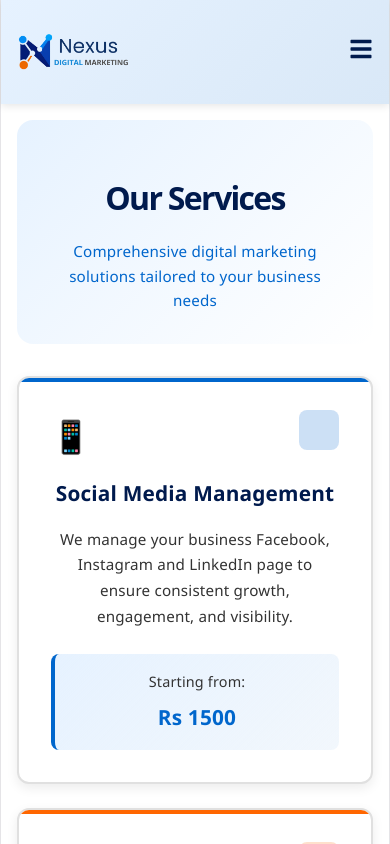
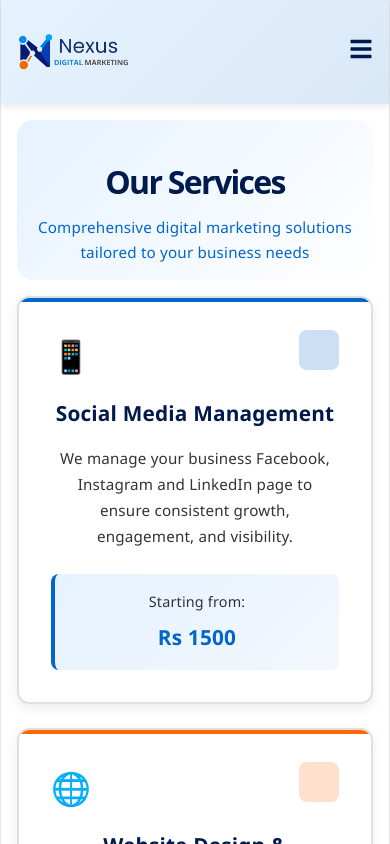
Before and after one commit to semamboccus-a11y/nexus-digital-marketing, a React (Vite) app: page / in a window 390 px wide. Both pictures are taken after a click on the button "Get Started". Shown: the top 844 px of the page. Built offline with nearby package versions, Linux system fonts and the light colour scheme.

Commit message:
Fix mobile spacing: reduce padding on Services and About Us headers for mobile devices

```diff
--- a/src/styles/AboutUs.css
+++ b/src/styles/AboutUs.css
@@ -212,8 +212,14 @@
 
 /* Responsive Design */
 @media (max-width: 768px) {
+  .about-header {
+    padding: 1rem 1rem;
+    margin-bottom: 1rem;
+  }
+
   .about-header h1 {
     font-size: 2rem;
+    margin-bottom: 0.5rem;
   }
 
   .about-header p {
--- a/src/styles/Services.css
+++ b/src/styles/Services.css
@@ -369,8 +369,14 @@
 
 /* Responsive Design */
 @media (max-width: 768px) {
+  .services-header {
+    padding: 1rem 1rem;
+    margin-bottom: 1rem;
+  }
+
   .services-header h1 {
     font-size: 2rem;
+    margin-bottom: 0.5rem;
   }
 
   .services-header p {
```
